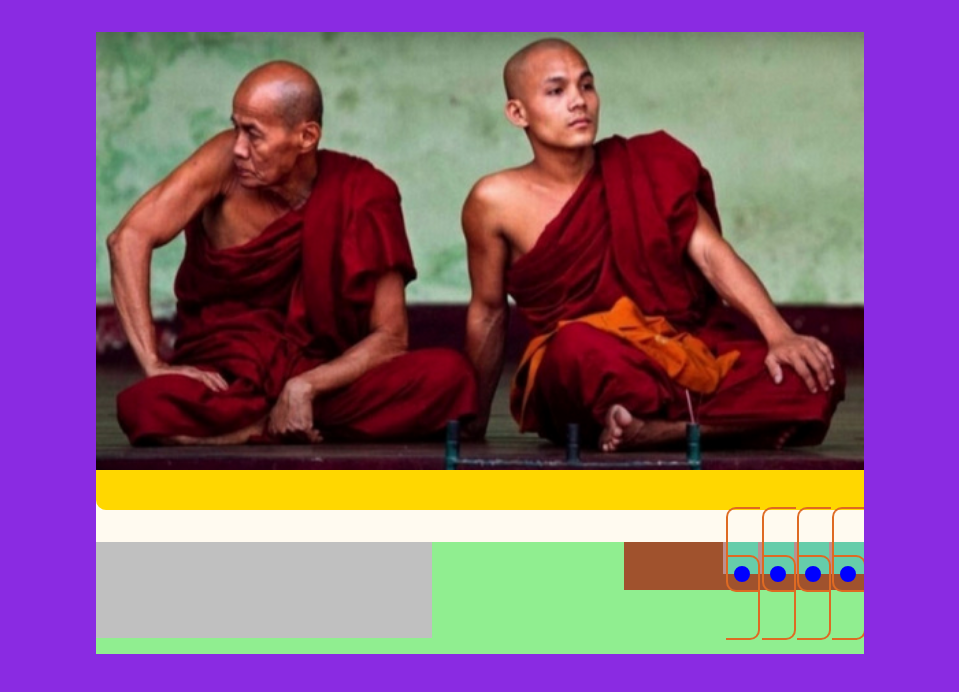
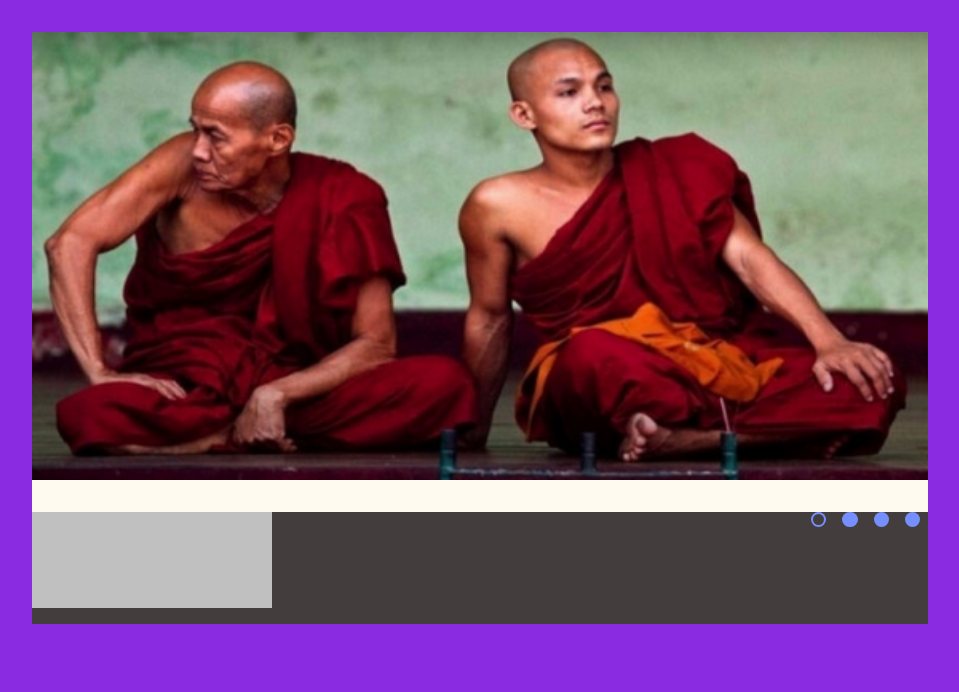
Before and after one commit to atcherdsd/cssMemSlider, a plain HTML site: page cssMemSlider/index.html in a window 1280 px wide. Shown: the whole page, without its empty margins (160-1119 px from the left). Drawn offline with Linux system fonts and the light colour scheme.

Commit message:
feat: add button toggle control (Thu, May 12, 2022 01:31:30 PM)

```diff
--- a/cssMemSlider/index.html
+++ b/cssMemSlider/index.html
@@ -10,24 +10,23 @@
 <body>
     <div class="wrapper">
         <div class="container">
-
-            <div class="img-content">
-                <input type="radio" name="image" value="img1" id="monk">
+            <input type="radio" name="image" value="img1" id="monk" checked>
             <input type="radio" name="image" value="img2" id="magic">
             <input type="radio" name="image" value="img3" id="crocodile">
             <input type="radio" name="image" value="img4" id="aqua">
 
+            <div class="img-content">
                 <div class="first image">
-                    <img src="./assets/img/monk.png" id="tomonk">
+                    <img src="./assets/img/monk.png" alt="monks">
                 </div>
                 <div class="image">
-                    <img src="./assets/img/magic.png" id="tomagic">
+                    <img src="./assets/img/magic.png" alt="magician">
                 </div>
                 <div class="image">
-                    <img src="./assets/img/crocodile.png" id="tocroc">
+                    <img src="./assets/img/crocodile.png" id="crocodile">
                 </div>
                 <div class="image">
-                    <img src="./assets/img/aqua.png" id="toaqua">
+                    <img src="./assets/img/aqua.png" id="aquarium">
                 </div>
             </div>
 
@@ -35,18 +34,26 @@
                 <div class="capture"></div>
                 <div class="control-block">
                     <div class="control-items">
+                        <label for="monk">
                             <div class="control-item">
-                            <label for="monk"><span></span></label>
+                                <div class="inner item1"></div>
                             </div>
+                        </label>
+                        <label for="magic">
                             <div class="control-item">
-                            <label for="magic"><span></span></label>
+                                <div class="inner item2"></div>
                             </div>
+                        </label>
+                        <label for="crocodile">
                             <div class="control-item">
-                            <label for="crocodile"><span></span></label>
+                                <div class="inner item3"></div>
                             </div>
+                        </label>
+                        <label for="aqua">
                             <div class="control-item">
-                            <label for="aqua"><span></span></label>
+                                <div class="inner item4"></div>
                             </div>
+                        </label>
                     </div>
 
                 </div>
--- a/cssMemSlider/style.css
+++ b/cssMemSlider/style.css
@@ -43,7 +43,7 @@ body {
 }
 
 .wrapper {
-  width: 60%;
+  width: 70%;
   height: 95%;
   margin: 2.5% auto;
   background-color: darkgrey;
@@ -62,30 +62,37 @@ body {
 
 .img-content {
   width: 400%;
-  min-height: 25rem;
+  max-height: 28rem;
   background-color: gold;
   border-radius: 10px;
   display: flex;
 }
 
-.img-content input {
+input {
   display: none;
 }
 
-#monk:checked~.first {
+#monk:checked~.img-content > .first {
   margin-left: 0;
 }
 
-#magic:checked~.first {
+#magic:checked~.img-content > .first {
   margin-left: -25%;
 }
 
-#crocodile:checked~.first {
+#crocodile:checked~.img-content > .first {
 margin-left: -50%;
 }
 
-#aqua:checked~.first {
+#aqua:checked~.img-content > .first {
   margin-left: -75%;
+}
+
+#monk,
+#magic,
+#crocodile,
+#aqua {
+  order: 1;
 }
 
 .image {
@@ -95,19 +102,20 @@ margin-left: -50%;
 
 img {
   width: 100%;
+  height: 100%;
 }
 
 .container-content {
   width: 100%;
   min-height: 7rem;
-  background-color: lightgreen;
+  background-color: #443d3d;
   display: flex;
   justify-content: space-between;
 }
 
 .capture {
   height: 100%;
-  min-width: 21rem;
+  min-width: 15rem;
   min-height: 6rem;
   background-color: silver;
 }
@@ -115,96 +123,57 @@ img {
 .control-block {
   display: flex;
   height: 100%;
-  min-height: 3rem;
-  min-width: 15rem;
   justify-content: flex-end;
   align-items: flex-start;
-  background-color: sienna;
 }
 
 .control-items {
   display: flex;
   justify-content: space-around;
   align-items: center;
-  min-height: 1.5rem;
-  background-color: rosybrown;
+}
+
+label {
+  width: 0.95rem;
+  height: 0.95rem;
+  border-radius: 50%;
+  background-color: #758ffd;
+  cursor: pointer;
+  display: flex;
+  align-items: center;
+  justify-content: center;
+  margin: 0 0.5rem;
+}
+
+label:hover {
+  background-color: white;
+}
+
+label:active {
+  background-color: rgb(201, 218, 156);
 }
 
 .control-item {
-  width: 2rem;
-  height: 2rem;
-  background-color: mediumaquamarine;
+  width: 1.5rem;
+  height: 1.5rem;
+  background-color: transparent;
   text-align: center;
-  margin-left: 0.2rem;
+  border-radius: 50%;
+  display: flex;
+  align-items: center;
+  justify-content: center;
 }
-
-label {
-  border: 2px solid #de6a23;
-  padding: 2rem;
-  border-radius: 10px;
-  cursor: pointer;
-  transition: 1s;
+.inner {
+  width: 0.7rem;
+  height: 0.7rem;
+  transition: 0.2s all linear;
+  border-radius: 50%;
+  opacity: 0;
+  background-color: #443d3d;
 }
-
-span {
-  height: 10px;
-  width: 10px;
-  border: 2px solid green;
-  border-radius: 50%;
-  display: block;
-  width: 1rem;
-  height: 1rem;
-  border: 0.5rem solid blue;
-  margin: 25% 25%;
-  transition: 0.2s all linear;
-  cursor: pointer;
+#monk:checked~.container-content .item1,
+#magic:checked~.container-content .item2,
+#crocodile:checked~.container-content .item3,
+#aqua:checked~.container-content .item4 {
+  opacity: 1;
 }
-
-span:checked {
-  border: 0.1rem solid blue;
-}
-
-span:checked:hover {
-  border: 0.1rem solid white;
-}
-
-span:hover {
-  border: 0.5rem solid white;
-}
-
-span:focus {
-  border: 0.1rem solid blue;
-}
-
-span:focus:hover {
-  border: 0.1rem solid white;
-}
-
-
-/*input {
-
-
-  outline: none;
-
-}
-
-input:checked {
-  border: 0.1rem solid blue;
-}
-
-input:checked:hover {
-  border: 0.1rem solid white;
-}
-
-input:hover {
-  border: 0.5rem solid white;
-}
-
-input:focus {
-  border: 0.1rem solid blue;
-}
-
-input:focus:hover {
-  border: 0.1rem solid white;
-}
-*/
```
Also changed, not shown: cssMemSlider/assets/img/crocodile.png. Lines whose indentation alone changed are shown as unchanged.
